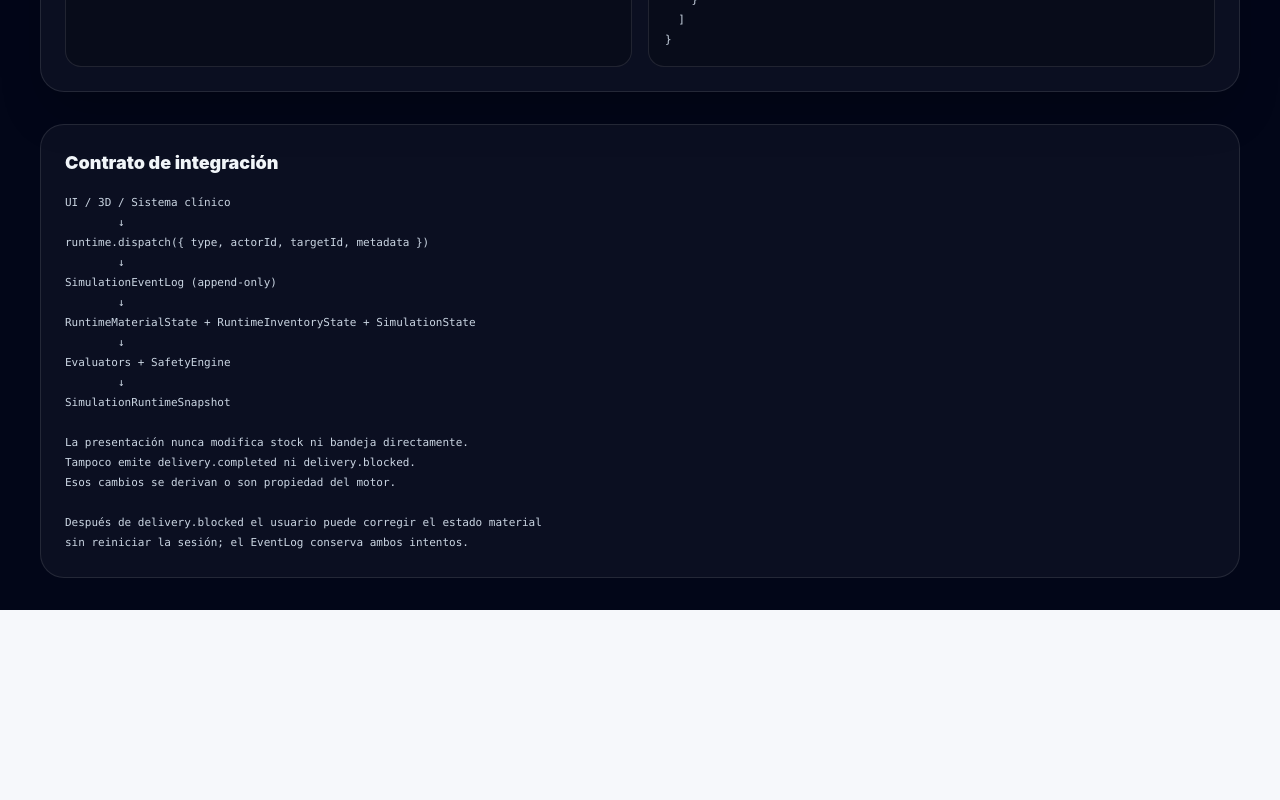
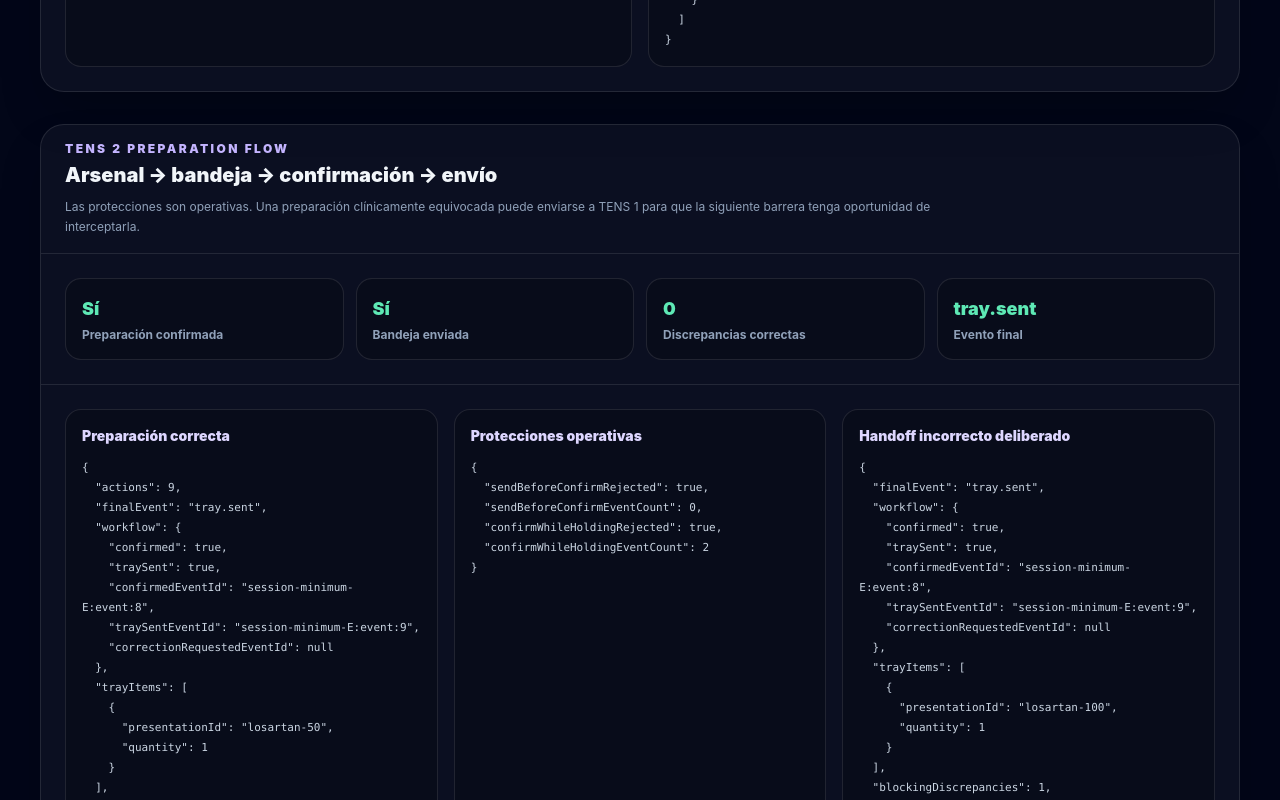
Before and after one commit to vichinho/farmasim, a Next.js app: page /dev/simulation-engine/runtime in a window 1280 px wide. Shown: the part 2260-3060 px from the top of the page. Before the commit the page ends 2870 px from the top, so only its background shows below. Built offline with nearby package versions, Linux system fonts and the light colour scheme; no server answers.

Commit message:
feat(simulation): surface TENS 2 workflow diagnostics

```diff
--- a/src/app/dev/simulation-engine/runtime/page.tsx
+++ b/src/app/dev/simulation-engine/runtime/page.tsx
@@ -2,6 +2,7 @@ import { notFound } from "next/navigation";
 
 import {
   buildBlockedDeliveryRecoveryReport,
+  buildPreparationWorkflowReport,
   buildRuntimeReport,
   buildRuntimeStockReport,
 } from "@/features/simulation-engine/fixtures/runtime-report";
@@ -15,6 +16,7 @@ export default function SimulationRuntimeDiagnosticsPage() {
   const runtime = buildRuntimeReport();
   const recovery = buildBlockedDeliveryRecoveryReport();
   const stock = buildRuntimeStockReport();
+  const preparation = buildPreparationWorkflowReport();
 
   return (
     <main className="min-h-screen bg-slate-950 px-4 py-8 text-slate-100 sm:px-6 lg:px-10">
@@ -79,23 +81,17 @@ export default function SimulationRuntimeDiagnosticsPage() {
                     <td className="px-3 py-4 font-black text-slate-300">{item.generatedEvents}</td>
                     <td className="px-3 py-4 font-black text-slate-300">{item.eventCount}</td>
                     <td className="px-3 py-4">
-                      <span
-                        className={`font-black ${item.safetyAllowed ? "text-emerald-300" : "text-amber-300"}`}
-                      >
+                      <span className={`font-black ${item.safetyAllowed ? "text-emerald-300" : "text-amber-300"}`}>
                         {item.safetyAllowed ? "Permite" : "Bloquea"}
                       </span>
                     </td>
-                    <td className="px-3 py-4 font-black text-slate-300">
-                      {item.blockingDiscrepancies}
-                    </td>
+                    <td className="px-3 py-4 font-black text-slate-300">{item.blockingDiscrepancies}</td>
                     <td className="px-3 py-4 font-mono text-[10px] text-slate-300">
                       {item.trayItems.length > 0
                         ? item.trayItems.map((trayItem) => `${trayItem.presentationId} ×${trayItem.quantity}`).join(", ")
                         : "vacía"}
                     </td>
-                    <td className="px-5 py-4 font-mono text-[11px] text-slate-300">
-                      {item.finalEvent ?? "N/D"}
-                    </td>
+                    <td className="px-5 py-4 font-mono text-[11px] text-slate-300">{item.finalEvent ?? "N/D"}</td>
                   </tr>
                 ))}
               </tbody>
@@ -105,9 +101,7 @@ export default function SimulationRuntimeDiagnosticsPage() {
 
         <section className="mt-8 overflow-hidden rounded-3xl border border-white/10 bg-white/[0.04] shadow-2xl">
           <header className="border-b border-white/10 px-5 py-4 sm:px-6">
-            <p className="text-xs font-black uppercase tracking-[0.2em] text-violet-300">
-              Recovery flow
-            </p>
+            <p className="text-xs font-black uppercase tracking-[0.2em] text-violet-300">Recovery flow</p>
             <h2 className="mt-1 text-xl font-black">Entrega bloqueada → corrección → reintento</h2>
             <p className="mt-2 max-w-4xl text-xs leading-5 text-slate-400">
               La Prueba B se bloquea por concentración incorrecta. El mismo runtime conserva el historial, permite corregir la bandeja y vuelve a consultar Safety al reintentar la entrega.
@@ -147,9 +141,7 @@ export default function SimulationRuntimeDiagnosticsPage() {
 
         <section className="mt-8 overflow-hidden rounded-3xl border border-white/10 bg-white/[0.04] shadow-2xl">
           <header className="border-b border-white/10 px-5 py-4 sm:px-6">
-            <p className="text-xs font-black uppercase tracking-[0.2em] text-violet-300">
-              Runtime inventory
-            </p>
+            <p className="text-xs font-black uppercase tracking-[0.2em] text-violet-300">Runtime inventory</p>
             <h2 className="mt-1 text-xl font-black">Stock de gaveta derivado del EventLog</h2>
             <p className="mt-2 max-w-4xl text-xs leading-5 text-slate-400">
               Un intento de retiro superior al stock se rechaza antes de escribir el evento. Los retiros válidos cambian available → low → out-of-stock y devolver una unidad restaura el stock.
@@ -177,6 +169,29 @@ export default function SimulationRuntimeDiagnosticsPage() {
           </div>
         </section>
 
+        <section className="mt-8 overflow-hidden rounded-3xl border border-white/10 bg-white/[0.04] shadow-2xl">
+          <header className="border-b border-white/10 px-5 py-4 sm:px-6">
+            <p className="text-xs font-black uppercase tracking-[0.2em] text-violet-300">TENS 2 preparation flow</p>
+            <h2 className="mt-1 text-xl font-black">Arsenal → bandeja → confirmación → envío</h2>
+            <p className="mt-2 max-w-4xl text-xs leading-5 text-slate-400">
+              Las protecciones son operativas. Una preparación clínicamente equivocada puede enviarse a TENS 1 para que la siguiente barrera tenga oportunidad de interceptarla.
+            </p>
+          </header>
+
+          <div className="grid gap-3 p-5 sm:grid-cols-2 sm:p-6 lg:grid-cols-4">
+            <WorkflowStat label="Preparación confirmada" value={preparation.correct.workflow.confirmed ? "Sí" : "No"} ok={preparation.correct.workflow.confirmed} />
+            <WorkflowStat label="Bandeja enviada" value={preparation.correct.workflow.traySent ? "Sí" : "No"} ok={preparation.correct.workflow.traySent} />
+            <WorkflowStat label="Discrepancias correctas" value={String(preparation.correct.blockingDiscrepancies)} ok={preparation.correct.blockingDiscrepancies === 0} />
+            <WorkflowStat label="Evento final" value={preparation.correct.finalEvent ?? "N/D"} ok={preparation.correct.finalEvent === "tray.sent"} />
+          </div>
+
+          <div className="grid gap-4 border-t border-white/10 p-5 sm:p-6 xl:grid-cols-3">
+            <DiagnosticBlock title="Preparación correcta" value={preparation.correct} />
+            <DiagnosticBlock title="Protecciones operativas" value={preparation.guards} />
+            <DiagnosticBlock title="Handoff incorrecto deliberado" value={preparation.wrongHandoff} />
+          </div>
+        </section>
+
         <section className="mt-8 rounded-3xl border border-white/10 bg-white/[0.04] p-5 sm:p-6">
           <h2 className="text-lg font-black">Contrato de integración</h2>
           <pre className="mt-4 overflow-auto whitespace-pre-wrap text-[11px] leading-5 text-slate-300">{`UI / 3D / Sistema clínico
@@ -185,7 +200,7 @@ runtime.dispatch({ type, actorId, targetId, metadata })
         ↓
 SimulationEventLog (append-only)
         ↓
-RuntimeMaterialState + RuntimeInventoryState + SimulationState
+RuntimeMaterialState + RuntimeInventoryState + PreparationWorkflow
         ↓
 Evaluators + SafetyEngine
         ↓
@@ -193,49 +208,37 @@ SimulationRuntimeSnapshot
 
 La presentación nunca modifica stock ni bandeja directamente.
 Tampoco emite delivery.completed ni delivery.blocked.
-Esos cambios se derivan o son propiedad del motor.
 
-Después de delivery.blocked el usuario puede corregir el estado material
-sin reiniciar la sesión; el EventLog conserva ambos intentos.`}</pre>
+TENS 2 debe abrir la gaveta antes de retirar, no puede confirmar con
+medicamentos aún en mano y debe confirmar antes de enviar la bandeja.
+Una selección clínica incorrecta sí puede pasar a TENS 1 para ser interceptada.`}</pre>
         </section>
       </div>
     </main>
   );
 }
 
-function Stat({
-  label,
-  value,
-  tone,
-}: {
-  label: string;
-  value: string;
-  tone: "amber" | "emerald";
-}) {
+function Stat({ label, value, tone }: { label: string; value: string; tone: "amber" | "emerald" }) {
   return (
     <div className="rounded-2xl border border-white/10 bg-black/20 p-4">
-      <div className={`text-lg font-black ${tone === "emerald" ? "text-emerald-300" : "text-amber-300"}`}>
-        {value}
-      </div>
+      <div className={`text-lg font-black ${tone === "emerald" ? "text-emerald-300" : "text-amber-300"}`}>{value}</div>
       <div className="mt-1 text-xs font-bold text-slate-400">{label}</div>
     </div>
   );
 }
 
-function StockStat({
-  label,
-  drawer,
-}: {
-  label: string;
-  drawer: { totalQuantity: number; stockState: string } | undefined;
-}) {
+function WorkflowStat({ label, value, ok }: { label: string; value: string; ok: boolean }) {
+  return (
+    <div className="rounded-2xl border border-white/10 bg-black/20 p-4">
+      <div className={`text-lg font-black ${ok ? "text-emerald-300" : "text-rose-300"}`}>{value}</div>
+      <div className="mt-1 text-xs font-bold text-slate-400">{label}</div>
+    </div>
+  );
+}
+
+function StockStat({ label, drawer }: { label: string; drawer: { totalQuantity: number; stockState: string } | undefined }) {
   const state = drawer?.stockState ?? "N/D";
-  const tone =
-    state === "available"
-      ? "text-emerald-300"
-      : state === "low"
-        ? "text-amber-300"
-        : "text-rose-300";
+  const tone = state === "available" ? "text-emerald-300" : state === "low" ? "text-amber-300" : "text-rose-300";
 
   return (
     <div className="rounded-2xl border border-white/10 bg-black/20 p-4">
```
